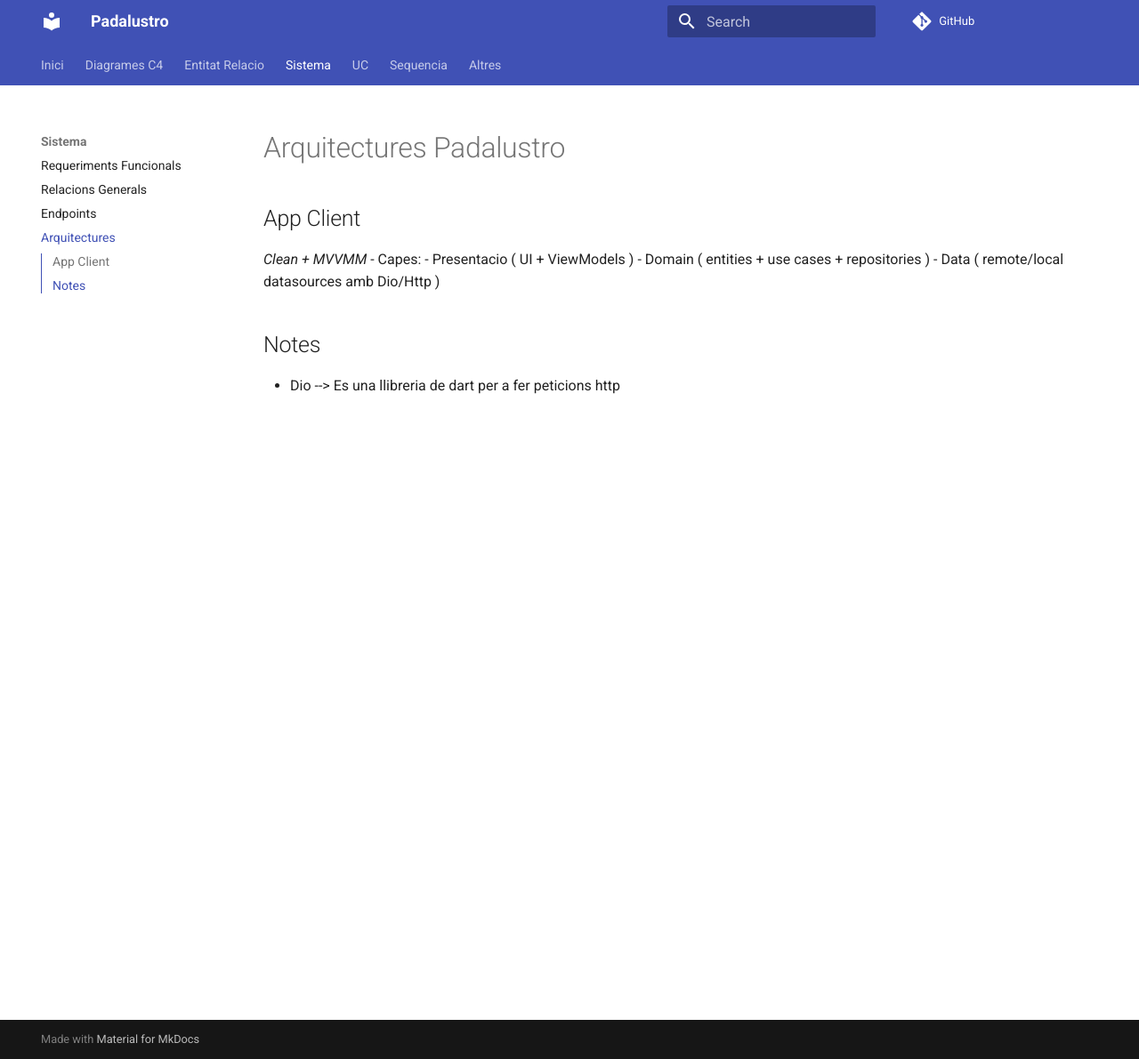
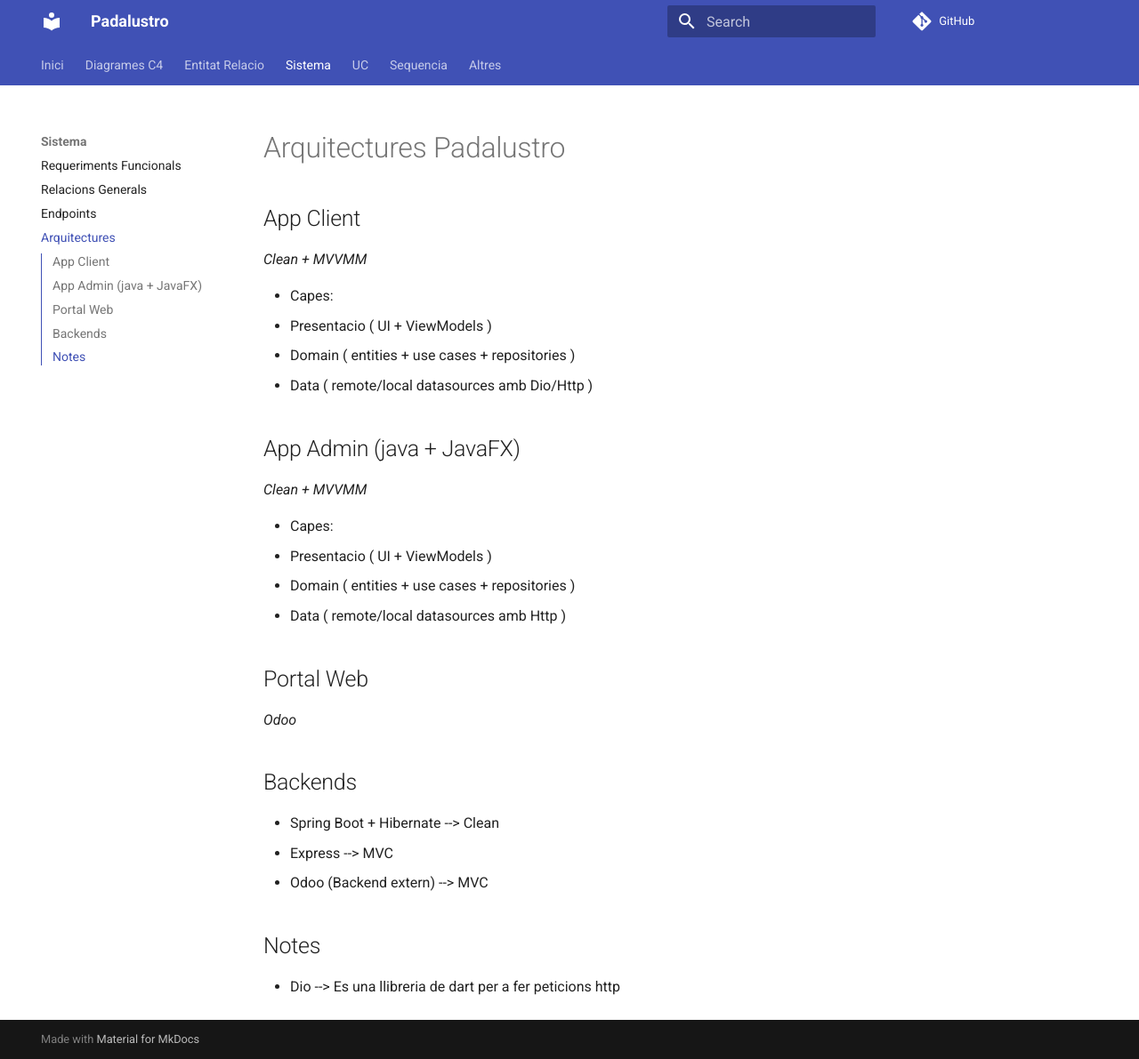
Before and after one commit to Toxolo/ProyecteIntermodular, an MkDocs documentation site: the page built from doc/Sistema/Arquitectures.md, in a window 1280 px wide and 1191 px high. Shown: the whole window at 89% size. Built offline with MkDocs 1.6.1 and Material for MkDocs 9.7.7, drawn with Linux system fonts in a browser that asks for light colours; comment, search, counter and statistics services are not loaded.

Commit message:
arquitectura projecte

```diff
--- a/doc/Sistema/Arquitectures.md
+++ b/doc/Sistema/Arquitectures.md
@@ -3,10 +3,30 @@
 ## App Client
 
 *Clean + MVVMM*
-    - Capes:
-        - Presentacio ( UI + ViewModels )
-        - Domain ( entities + use cases + repositories )
-        - Data ( remote/local datasources amb Dio/Http )
+
+- Capes:
+  - Presentacio ( UI + ViewModels )
+  - Domain ( entities + use cases + repositories )
+  - Data ( remote/local datasources amb Dio/Http )
+
+## App Admin (java + JavaFX)
+
+*Clean + MVVMM*
+
+- Capes:
+  - Presentacio ( UI + ViewModels )
+  - Domain ( entities + use cases + repositories )
+  - Data ( remote/local datasources amb Http )
+
+## Portal Web
+
+*Odoo*
+
+## Backends
+
+- Spring Boot + Hibernate --> Clean
+- Express --> MVC
+- Odoo (Backend extern) --> MVC
 
 ## Notes
 
```
